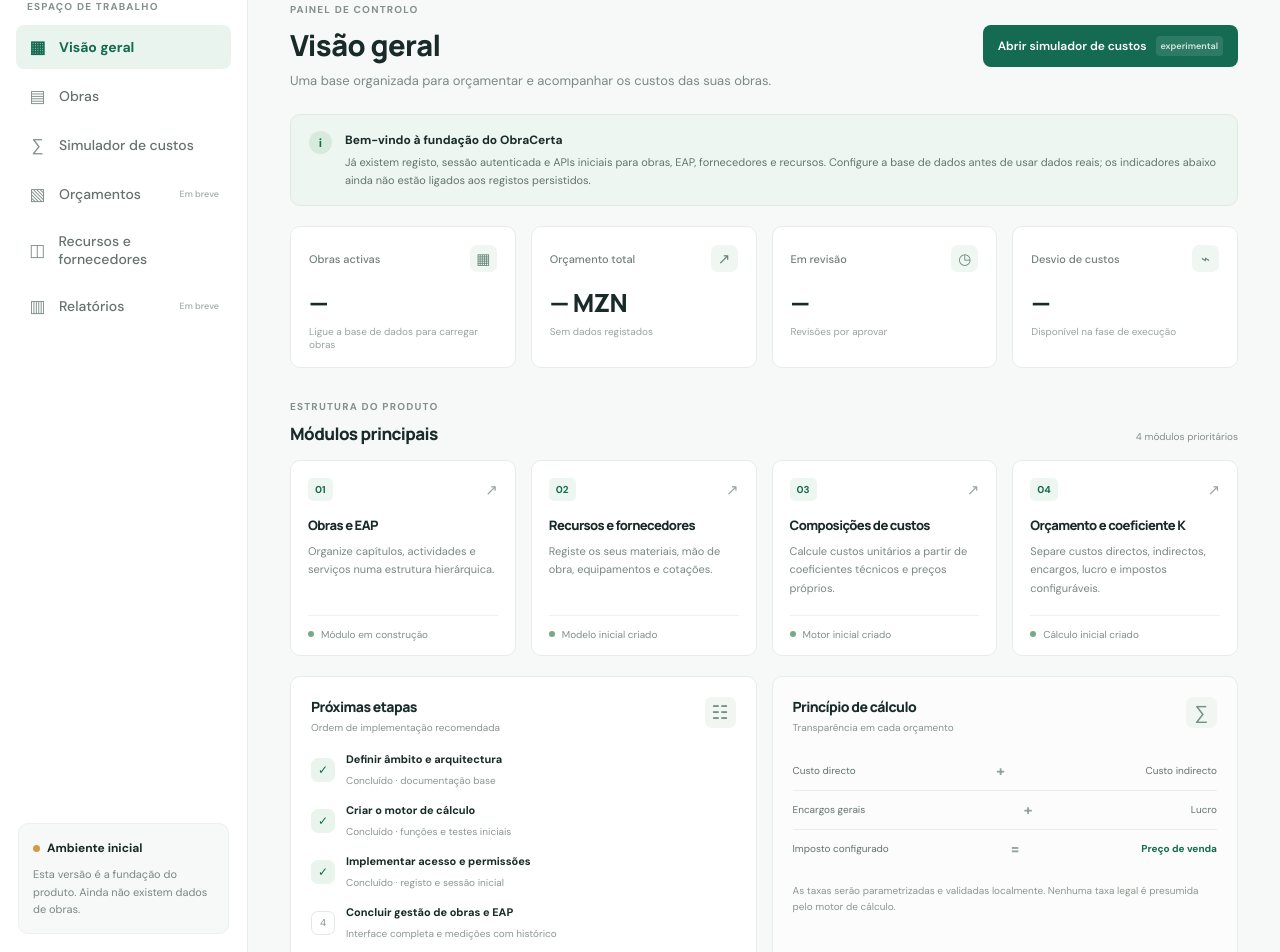
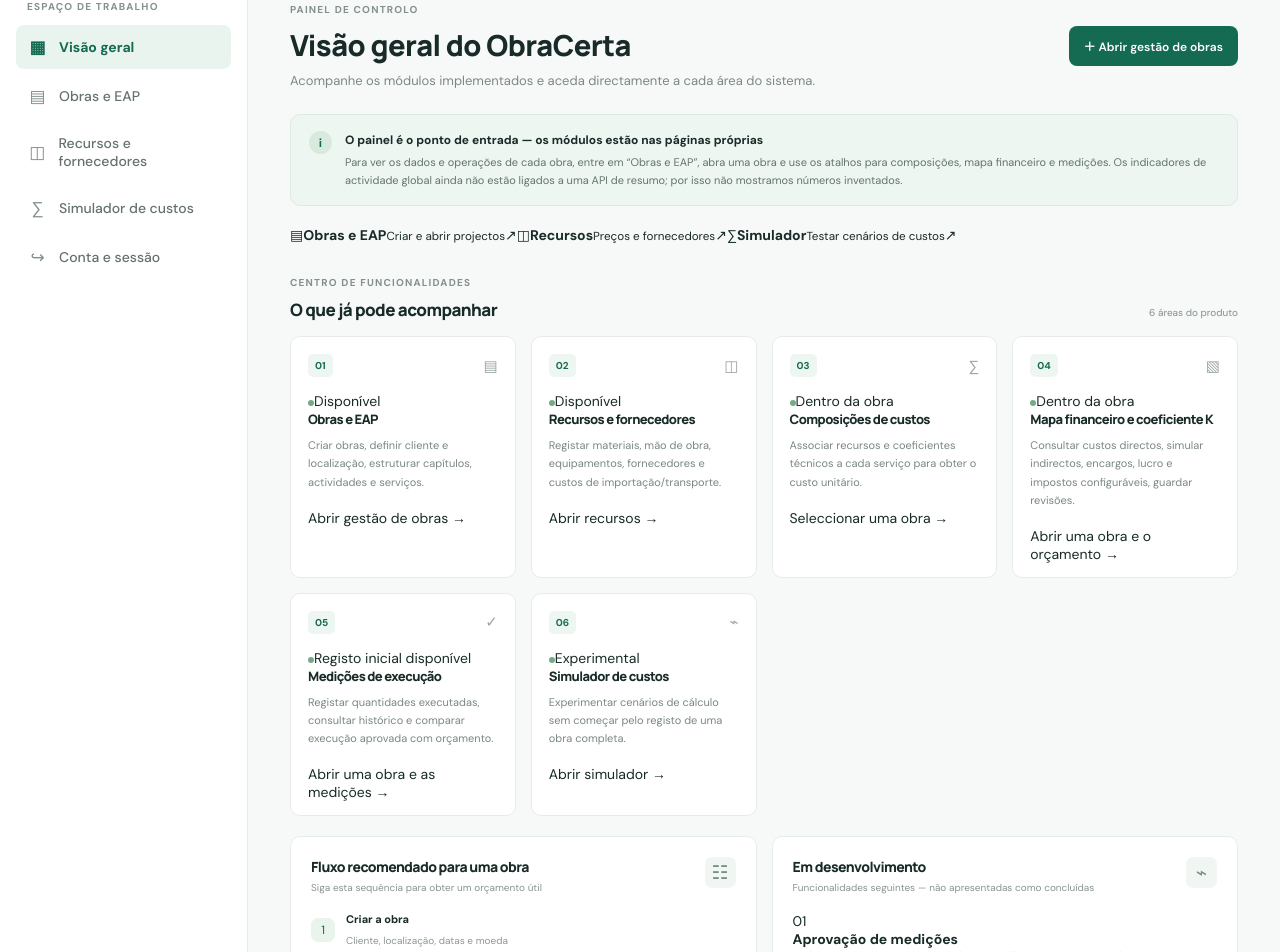
Before and after one commit to al-alanga/build, a Next.js app: page / in a window 1280 px wide. Shown: the part 100-1052 px from the top of the page. Built offline with nearby package versions, Linux system fonts and the light colour scheme.

Commit message:
feat: transformar visão geral em centro de navegação dos módulos

```diff
--- a/src/app/page.tsx
+++ b/src/app/page.tsx
@@ -1,17 +1,18 @@
 import Link from "next/link";
 
-const metrics = [
-  { label: "Obras activas", value: "—", note: "Ligue a base de dados para carregar obras", icon: "▦" },
-  { label: "Orçamento total", value: "— MZN", note: "Sem dados registados", icon: "↗" },
-  { label: "Em revisão", value: "—", note: "Revisões por aprovar", icon: "◷" },
-  { label: "Desvio de custos", value: "—", note: "Disponível na fase de execução", icon: "⌁" },
+const modules = [
+  { number: "01", title: "Obras e EAP", description: "Criar obras, definir cliente e localização, estruturar capítulos, actividades e serviços.", href: "/obras", action: "Abrir gestão de obras", status: "Disponível", icon: "▤" },
+  { number: "02", title: "Recursos e fornecedores", description: "Registar materiais, mão de obra, equipamentos, fornecedores e custos de importação/transporte.", href: "/recursos", action: "Abrir recursos", status: "Disponível", icon: "◫" },
+  { number: "03", title: "Composições de custos", description: "Associar recursos e coeficientes técnicos a cada serviço para obter o custo unitário.", href: "/obras", action: "Seleccionar uma obra", status: "Dentro da obra", icon: "∑" },
+  { number: "04", title: "Mapa financeiro e coeficiente K", description: "Consultar custos directos, simular indirectos, encargos, lucro e impostos configuráveis, guardar revisões.", href: "/obras", action: "Abrir uma obra e o orçamento", status: "Dentro da obra", icon: "▧" },
+  { number: "05", title: "Medições de execução", description: "Registar quantidades executadas, consultar histórico e comparar execução aprovada com orçamento.", href: "/obras", action: "Abrir uma obra e as medições", status: "Registo inicial disponível", icon: "✓" },
+  { number: "06", title: "Simulador de custos", description: "Experimentar cenários de cálculo sem começar pelo registo de uma obra completa.", href: "/simulador", action: "Abrir simulador", status: "Experimental", icon: "⌁" },
 ];
 
-const modules = [
-  { number: "01", title: "Obras e EAP", description: "Organize capítulos, actividades e serviços numa estrutura hierárquica.", status: "Módulo em construção" },
-  { number: "02", title: "Recursos e fornecedores", description: "Registe os seus materiais, mão de obra, equipamentos e cotações.", status: "Modelo inicial criado" },
-  { number: "03", title: "Composições de custos", description: "Calcule custos unitários a partir de coeficientes técnicos e preços próprios.", status: "Motor inicial criado" },
-  { number: "04", title: "Orçamento e coeficiente K", description: "Separe custos directos, indirectos, encargos, lucro e impostos configuráveis.", status: "Cálculo inicial criado" },
+const nextSteps = [
+  { title: "Aprovação de medições", description: "Submeter, aprovar ou rejeitar medições com permissões e registo de auditoria." },
+  { title: "Custos reais e compromissos", description: "Ligar compras, facturas e despesas à obra para calcular desvios face ao orçamento." },
+  { title: "Relatórios PDF e Excel avançados", description: "Gerar autos de medição e relatórios técnicos/financeiros formais." },
 ];
 
 export default function HomePage() {
@@ -19,29 +20,19 @@ export default function HomePage() {
     <main className="app-shell">
       <aside className="sidebar">
         <Link className="brand" href="/" aria-label="ObraCerta página inicial">
-          <span className="brand-mark">O</span>
-          <span><strong>ObraCerta</strong><small>GESTÃO DE OBRAS</small></span>
+          <span className="brand-mark">O</span><span><strong>ObraCerta</strong><small>GESTÃO DE OBRAS</small></span>
         </Link>
         <div className="workspace-label">ESPAÇO DE TRABALHO</div>
         <nav className="navigation" aria-label="Navegação principal">
-          <Link className="nav-item active" href="#visao-geral"><span>▦</span> Visão geral</Link>
-          <Link className="nav-item" href="/obras"><span>▤</span> Obras</Link>
+          <Link className="nav-item active" href="/"><span>▦</span> Visão geral</Link>
+          <Link className="nav-item" href="/obras"><span>▤</span> Obras e EAP</Link>
+          <Link className="nav-item" href="/recursos"><span>◫</span> Recursos e fornecedores</Link>
           <Link className="nav-item" href="/simulador"><span>∑</span> Simulador de custos</Link>
-          <Link className="nav-item" href="#orcamentos"><span>▧</span> Orçamentos <em>Em breve</em></Link>
-          <Link className="nav-item" href="/recursos"><span>◫</span> Recursos e fornecedores</Link>
-          <Link className="nav-item" href="#relatorios"><span>▥</span> Relatórios <em>Em breve</em></Link>
+          <Link className="nav-item" href="/acesso"><span>↪</span> Conta e sessão</Link>
         </nav>
         <div className="sidebar-bottom">
-          <div className="setup-card">
-            <span className="setup-dot" />
-            <strong>Ambiente inicial</strong>
-            <p>Esta versão é a fundação do produto. Ainda não existem dados de obras.</p>
-          </div>
-          <div className="profile">
-            <div className="avatar">OC</div>
-            <div><strong>Espaço da empresa</strong><small>Configuração pendente</small></div>
-            <span className="profile-menu">···</span>
-          </div>
+          <div className="setup-card"><span className="setup-dot" /><strong>Como começar</strong><p>Crie uma obra. Depois registe a EAP, os recursos, as composições e o orçamento.</p><Link href="/obras" className="dashboard-inline-link">Começar pela primeira obra →</Link></div>
+          <div className="profile"><div className="avatar">OC</div><div><strong>ObraCerta</strong><small>Gestão de obras · MZN</small></div><span className="profile-menu">···</span></div>
         </div>
       </aside>
 
@@ -51,69 +42,54 @@ export default function HomePage() {
           <div className="topbar-right"><Link className="currency-chip" href="/acesso">Aceder / criar conta</Link><span className="currency-chip">MZN · Metical</span><span className="user-chip">OC</span></div>
         </header>
 
-        <div className="content">
+        <div className="content dashboard-content">
           <section className="welcome-row">
-            <div>
-              <p className="eyebrow">PAINEL DE CONTROLO</p>
-              <h1>Visão geral</h1>
-              <p className="welcome-copy">Uma base organizada para orçamentar e acompanhar os custos das suas obras.</p>
-            </div>
-            <Link className="primary-button" href="/simulador">Abrir simulador de custos <span className="button-soon">experimental</span></Link>
+            <div><p className="eyebrow">PAINEL DE CONTROLO</p><h1>Visão geral do ObraCerta</h1><p className="welcome-copy">Acompanhe os módulos implementados e aceda directamente a cada área do sistema.</p></div>
+            <Link className="primary-button" href="/obras">＋ Abrir gestão de obras</Link>
           </section>
 
-          <section className="notice" aria-label="Estado da aplicação">
-            <div className="notice-icon">i</div>
-            <div><strong>Bem-vindo à fundação do ObraCerta</strong><p>Já existem registo, sessão autenticada e APIs iniciais para obras, EAP, fornecedores e recursos. Configure a base de dados antes de usar dados reais; os indicadores abaixo ainda não estão ligados aos registos persistidos.</p></div>
+          <section className="notice" aria-label="Como navegar no sistema">
+            <div className="notice-icon">i</div><div><strong>O painel é o ponto de entrada — os módulos estão nas páginas próprias</strong><p>Para ver os dados e operações de cada obra, entre em “Obras e EAP”, abra uma obra e use os atalhos para composições, mapa financeiro e medições. Os indicadores de actividade global ainda não estão ligados a uma API de resumo; por isso não mostramos números inventados.</p></div>
           </section>
 
-          <section className="metric-grid" aria-label="Indicadores">
-            {metrics.map((metric) => (
-              <article className="metric-card" key={metric.label}>
-                <div className="metric-heading"><span>{metric.label}</span><span className="metric-icon">{metric.icon}</span></div>
-                <div className="metric-value">{metric.value}</div>
-                <p>{metric.note}</p>
-              </article>
-            ))}
+          <section className="dashboard-quicklinks" aria-label="Acessos rápidos">
+            <Link href="/obras"><span className="quick-icon">▤</span><span><strong>Obras e EAP</strong><small>Criar e abrir projectos</small></span><span className="quick-arrow">↗</span></Link>
+            <Link href="/recursos"><span className="quick-icon">◫</span><span><strong>Recursos</strong><small>Preços e fornecedores</small></span><span className="quick-arrow">↗</span></Link>
+            <Link href="/simulador"><span className="quick-icon">∑</span><span><strong>Simulador</strong><small>Testar cenários de custos</small></span><span className="quick-arrow">↗</span></Link>
           </section>
 
-          <section className="section-heading">
-            <div><p className="eyebrow">ESTRUTURA DO PRODUTO</p><h2>Módulos principais</h2></div>
-            <span className="section-count">4 módulos prioritários</span>
+          <section className="section-heading dashboard-section-heading">
+            <div><p className="eyebrow">CENTRO DE FUNCIONALIDADES</p><h2>O que já pode acompanhar</h2></div><span className="section-count">6 áreas do produto</span>
+          </section>
+          <section className="module-grid dashboard-module-grid">
+            {modules.map((module) => <article className="module-card dashboard-module-card" key={module.number}>
+              <div className="module-top"><span className="module-number">{module.number}</span><span className="module-arrow">{module.icon}</span></div>
+              <div className="dashboard-module-status"><span className={module.status === "Disponível" ? "status-dot" : "status-dot status-dot-warn"} />{module.status}</div>
+              <h3>{module.title}</h3><p>{module.description}</p>
+              <Link className="dashboard-module-link" href={module.href}>{module.action} <span>→</span></Link>
+            </article>)}
           </section>
 
-          <section className="module-grid" id="obras">
-            {modules.map((module) => (
-              <article className="module-card" key={module.number}>
-                <div className="module-top"><span className="module-number">{module.number}</span><span className="module-arrow">↗</span></div>
-                <h3>{module.title}</h3>
-                <p>{module.description}</p>
-                <div className="module-footer"><span className="status-dot" />{module.status}</div>
-              </article>
-            ))}
-          </section>
-
-          <section className="bottom-grid">
-            <article className="panel-card" id="orcamentos">
-              <div className="panel-title"><div><h2>Próximas etapas</h2><p>Ordem de implementação recomendada</p></div><span className="subtle-icon">☷</span></div>
+          <section className="bottom-grid dashboard-bottom-grid">
+            <article className="panel-card">
+              <div className="panel-title"><div><h2>Fluxo recomendado para uma obra</h2><p>Siga esta sequência para obter um orçamento útil</p></div><span className="subtle-icon">☷</span></div>
               <ol className="task-list">
-                <li><span className="task-check done">✓</span><div><strong>Definir âmbito e arquitectura</strong><small>Concluído · documentação base</small></div></li>
-                <li><span className="task-check done">✓</span><div><strong>Criar o motor de cálculo</strong><small>Concluído · funções e testes iniciais</small></div></li>
-                <li><span className="task-check done">✓</span><div><strong>Implementar acesso e permissões</strong><small>Concluído · registo e sessão inicial</small></div></li>
-                <li><span className="task-check">4</span><div><strong>Concluir gestão de obras e EAP</strong><small>Interface completa e medições com histórico</small></div></li>
+                <li><span className="task-check done">1</span><div><strong>Criar a obra</strong><small>Cliente, localização, datas e moeda</small></div></li>
+                <li><span className="task-check done">2</span><div><strong>Estruturar a EAP</strong><small>Capítulos, actividades e serviços finais</small></div></li>
+                <li><span className="task-check done">3</span><div><strong>Registar recursos e composições</strong><small>Preços próprios e coeficientes técnicos</small></div></li>
+                <li><span className="task-check">4</span><div><strong>Preparar o mapa financeiro</strong><small>Premissas, coeficiente K e revisão do orçamento</small></div></li>
+                <li><span className="task-check">5</span><div><strong>Acompanhar a execução</strong><small>Medições e, futuramente, custos reais</small></div></li>
               </ol>
+              <Link className="dashboard-text-link" href="/obras">Ir para as obras →</Link>
             </article>
-            <article className="panel-card calculation-card" id="recursos">
-              <div className="panel-title"><div><h2>Princípio de cálculo</h2><p>Transparência em cada orçamento</p></div><span className="subtle-icon">∑</span></div>
-              <div className="formula-row"><span>Custo directo</span><strong>+</strong><span>Custo indirecto</span></div>
-              <div className="formula-divider" />
-              <div className="formula-row"><span>Encargos gerais</span><strong>+</strong><span>Lucro</span></div>
-              <div className="formula-divider" />
-              <div className="formula-row"><span>Imposto configurado</span><strong>=</strong><span className="formula-result">Preço de venda</span></div>
-              <p className="calculation-note">As taxas serão parametrizadas e validadas localmente. Nenhuma taxa legal é presumida pelo motor de cálculo.</p>
+            <article className="panel-card dashboard-roadmap">
+              <div className="panel-title"><div><h2>Em desenvolvimento</h2><p>Funcionalidades seguintes — não apresentadas como concluídas</p></div><span className="subtle-icon">⌁</span></div>
+              {nextSteps.map((step, index) => <div className="roadmap-item" key={step.title}><span>{String(index + 1).padStart(2, "0")}</span><div><strong>{step.title}</strong><p>{step.description}</p></div></div>)}
             </article>
           </section>
 
-          <footer className="footer"><span>ObraCerta · Fundação de produto v0.1</span><span>Desenhado para o contexto operacional de Moçambique</span></footer>
+          <section className="dashboard-note"><strong>Importante sobre o estado actual</strong><p>A interface de medições permite criar rascunhos; a aprovação ainda não está implementada. O CSV de orçamento está disponível dentro de cada obra. Antes de usar em produção, é necessário confirmar a compilação, as migrações e os testes do ambiente publicado.</p></section>
+          <footer className="footer"><span>ObraCerta · Plataforma de orçamentação e controlo de obras</span><span>Contexto operacional de Moçambique · moeda base MZN</span></footer>
         </div>
       </section>
     </main>
```
